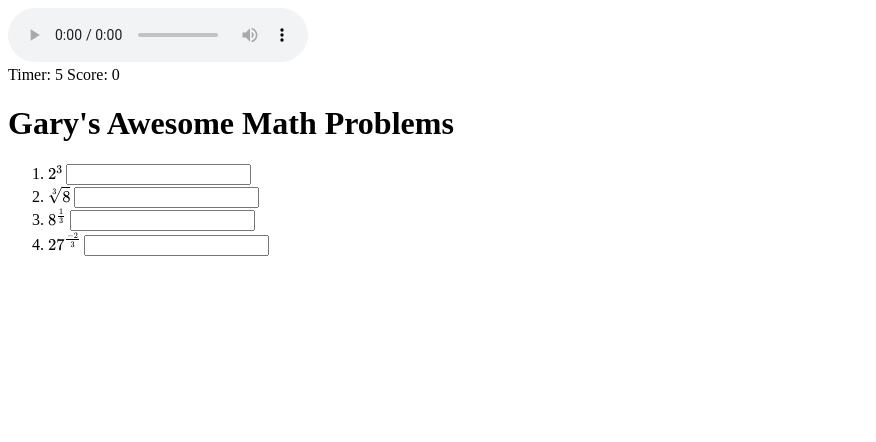
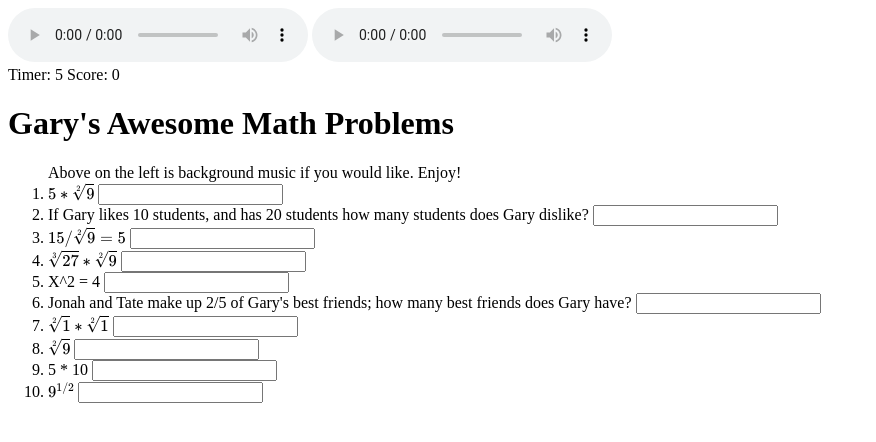
Before and after one commit to jonahrudin/AACoding4-2, a plain HTML site: page index.html in a window 1280 px wide. Shown: the whole page, without its empty margins (0-876 px from the left). Drawn offline with nearby package versions, Linux system fonts and the light colour scheme.

Commit message:
Added background music

```diff
--- a/index.html
+++ b/index.html
@@ -1,3 +1,4 @@
+
 
 <!DOCTYPE html>
 <html lang="en">
@@ -18,20 +19,53 @@
 <body translate="no">
 <script src="https://polyfill.io/v3/polyfill.min.js?features=es6"></script>
 <script id="MathJax-script" async src="https://cdn.jsdelivr.net/npm/mathjax@3/es5/tex-mml-chtml.js"></script>
+<audio id="Up" controls>
+<source src="https://ia801600.us.archive.org/1/items/255PixarsUpMedleyMarriedLife/255%20Pixar%27s%20Up%20Medley%20%28Married%20Life%29.mp3" type="audio/mpeg">
+</audio>
 <audio id="sad" controls>
-<source src="snd/sad.mp3" type="audio/mpeg">
+<source src="https://math.seattleacademy.org/garyanderson/snd/sad.mp3" type="audio/mpeg">
 </audio>
 <div>Timer: <span id="theTimer">0</span> Score: <span id="score">0</span></div>
 <h1>Gary's Awesome Math Problems</h1>
 <ol>
-<li> \( 2^3 \) <input data-correct="8" /> </li>
-<li> \( \sqrt[3]{8} \) <input data-correct="2" /></li>
-<li> \( 8^\frac{1}{3} \) <input data-correct="2" /></li>
-<li> \( 27^\frac{-2}{3} \) <input data-correct="1/9" /></li>
+Above on the left is background music if you would like. Enjoy!
+<li>\( 5 * \sqrt[2]{9} \)
+<input data-correct="15" />
+</li>
+<li>If Gary likes 10 students, and has 20 students how many students does Gary dislike?
+<input data-correct="10" />
+</li>
+<li>\( 15 / \sqrt[2]{9} = 5 \)
+<input data-correct="True" />
+</li>
+<li>\( \sqrt[3]{27} * \sqrt[2]{9} \)
+<input data-correct="9" />
+</li>
+<li> X^2 = 4
+<input data-correct="2, -2" />
+</li>
+<li>Jonah and Tate make up 2/5 of Gary's best friends; how many best friends does Gary have?
+<input data-correct="5" />
+</li>
+<li>\(\sqrt[2]{1} * \sqrt[2]{1} \)
+<input data-correct="1" />
+</li>
+<li>\(\sqrt[2]{9} \)
+<input data-correct="3" />
+</li>
+<li>5 * 10
+<input data-correct="50" />
+</li>
+<li>\( 9^{1/2} \)
+<input data-correct="3" />
+</li>
 <ol>
 <script src='https://cdnjs.cloudflare.com/ajax/libs/jquery/3.4.1/jquery.min.js'></script>
 <script id="rendered-js">
 const sad = document.getElementById("sad");
+
+const Up = document.getElementById("Married Life");
+
 setInterval(onTimer, 1000);
 function onTimer() {
   let theTimer = Number($("#theTimer").text());
@@ -55,9 +89,10 @@ function onChange(evt) {
     $(this)
       .removeClass("correct")
       .addClass("incorrect");
-    if (Math.random() > 0.9) {
+    if (Math.random() > 0.0) {
       sad.play();
     }
+
   }
 }
     </script>
```
